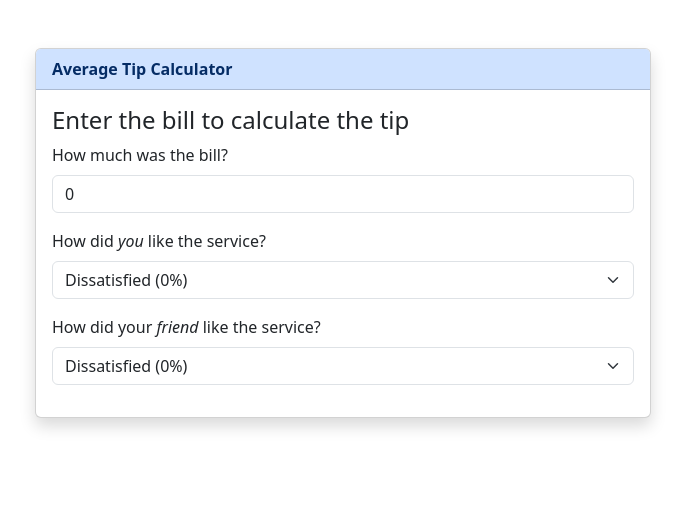
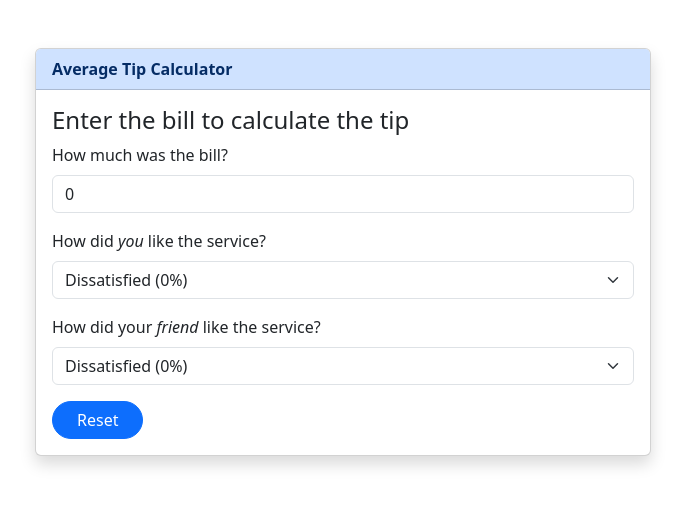
Before and after one commit to HectorKayman/react-tip-calculator, a React (Vite) app: page / in a window 1280 px wide. Shown: the top 506 px of the page, without its empty margins (297-982 px from the left). Built offline with nearby package versions, Linux system fonts and the light colour scheme.

Commit message:
Add functionality to reset the program

```diff
--- a/src/App.jsx
+++ b/src/App.jsx
@@ -4,6 +4,12 @@ export default function App() {
   const [bill, setBill] = useState(0);
   const [userTip, setUserTip] = useState(0);
   const [friendTip, setFriendTip] = useState(0);
+
+  function handleReset() {
+    setBill(0);
+    setUserTip(0);
+    setFriendTip(0);
+  }
 
   return (
     <div className="container col-md-8 col-lg-6 mt-5">
@@ -21,6 +27,7 @@ export default function App() {
             onSetUserTip={setUserTip}
             onSetFriendTip={setFriendTip}
           />
+          <Reset onReset={handleReset} />
         </div>
       </div>
     </div>
@@ -28,7 +35,7 @@ export default function App() {
 }
 
 function Result({ bill, userTip, friendTip }) {
-  if (bill === 0)
+  if (bill === 0 || isNaN(bill))
     return <h4 className="card-title">Enter the bill to calculate the tip</h4>;
 
   const avgTipPercent = (userTip + friendTip) / 2;
@@ -90,9 +97,10 @@ function Tip({ tip, onSetTip, children }) {
         className="form-select"
         name="user-tip"
         id="user-tip"
+        value={tip}
         onChange={(e) => onSetTip(Number(e.target.value))}
       >
-        <option value={tip}>Dissatisfied (0%)</option>
+        <option value="0">Dissatisfied (0%)</option>
         <option value="5">It was okay (5%)</option>
         <option value="10">It was pretty good (10%)</option>
         <option value="15">It was really good (15%)</option>
@@ -101,3 +109,11 @@ function Tip({ tip, onSetTip, children }) {
     </div>
   );
 }
+
+function Reset({ onReset }) {
+  return (
+    <button className="btn btn-primary px-4 rounded-pill" onClick={onReset}>
+      Reset
+    </button>
+  );
+}
```
